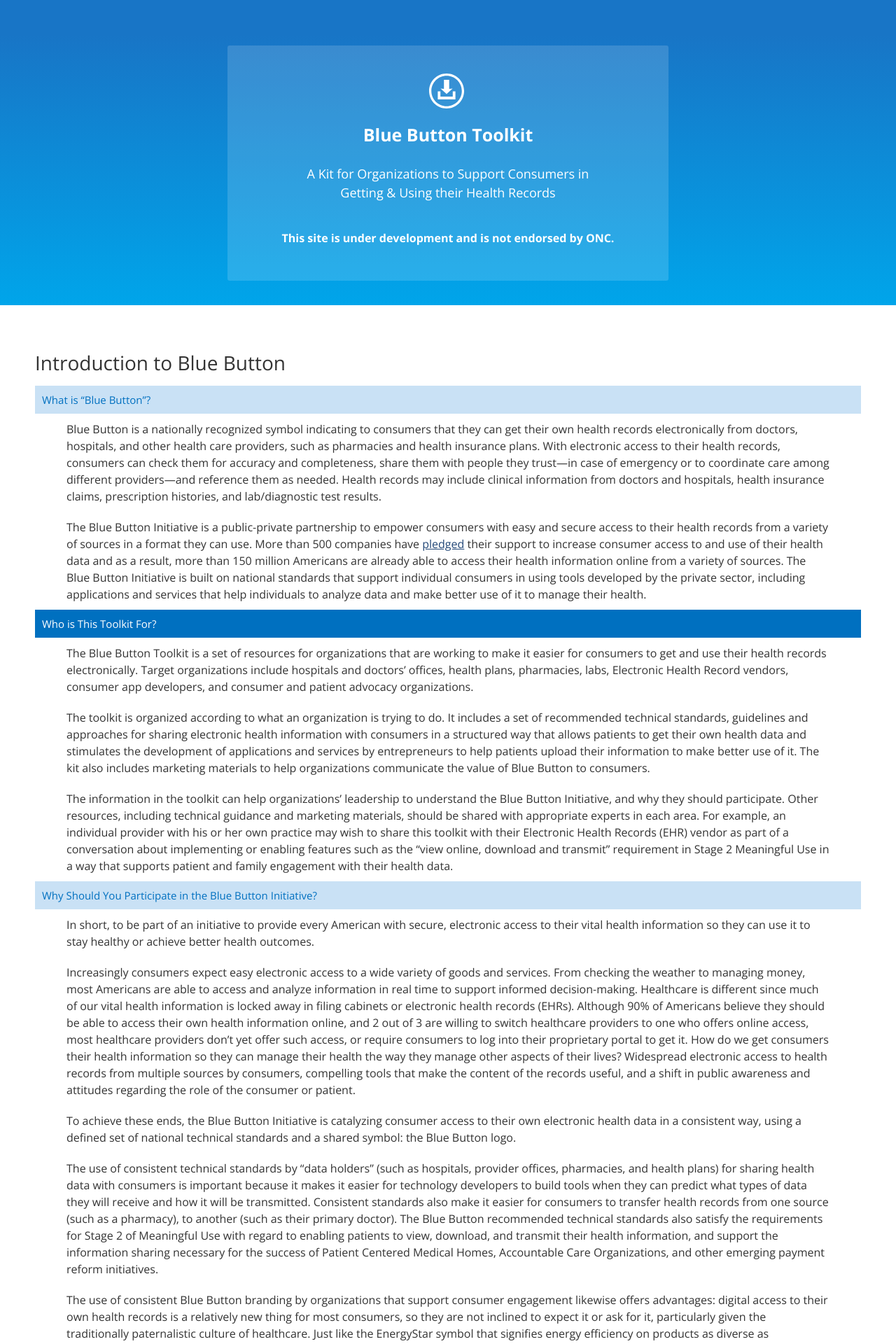
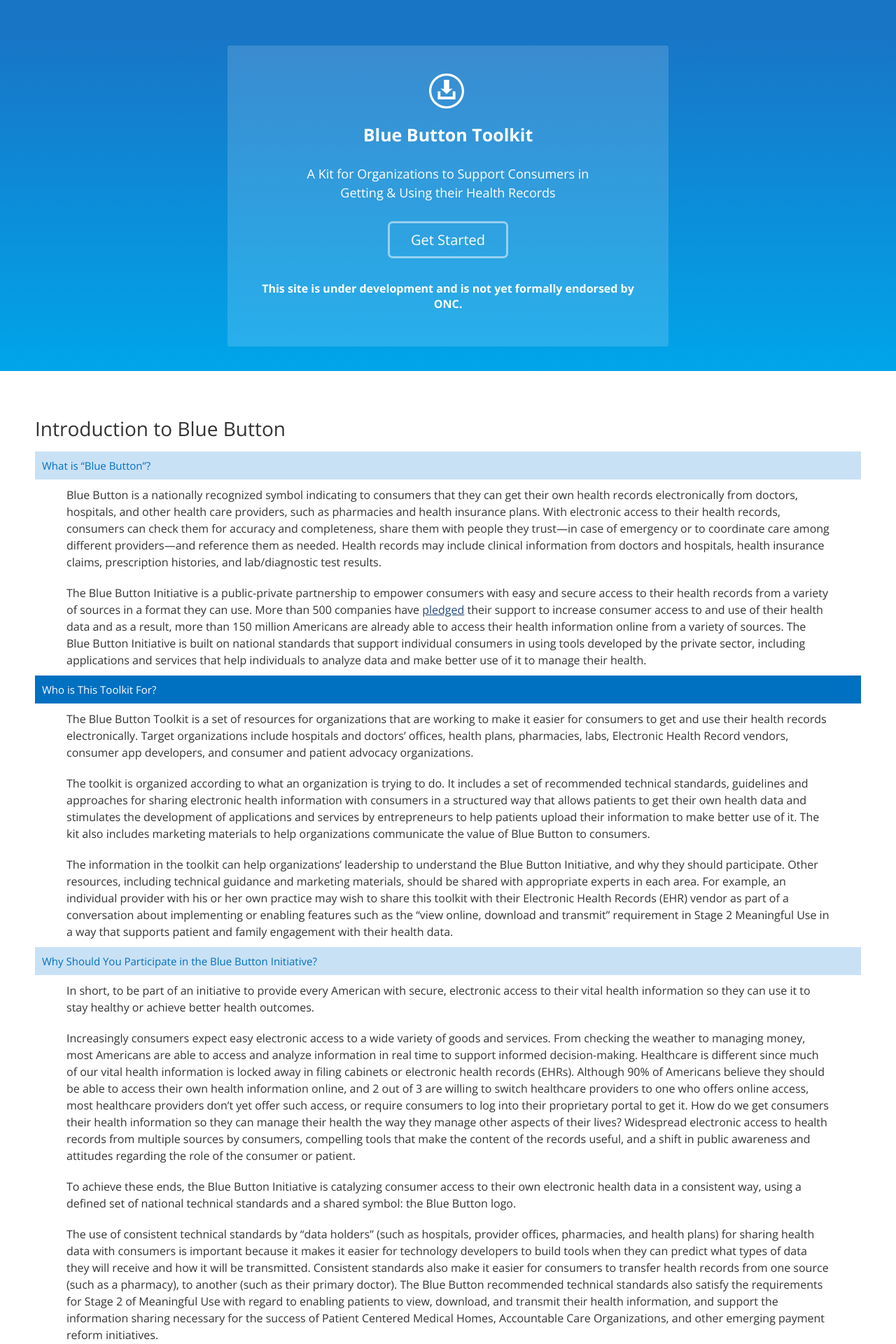
Before and after one commit to blue-button/blue-button-toolkit, a Jekyll site: the page built from selector/index.md, in a window 1280 px wide. Shown: the top 1920 px of the page at 70% size. Built offline with Jekyll 4.4.1, drawn with Linux system fonts in a browser that asks for light colours; nearby versions of some CDN libraries; library files that are not in the unit come from our copies; Markdown is read by kramdown in place of the engine named in the settings; some of the changed lines change nothing that is shown.

Commit message:
Saving progress...

```diff
--- a/_layouts/selector.html
+++ b/_layouts/selector.html
@@ -9,10 +9,11 @@
 		<div class="box">
 			<h1><div class="logo"></div><br />Blue Button Toolkit</h1>
 			<p>A Kit for Organizations to Support Consumers in Getting &amp; Using their Health Records</p>
-			<h5>This site is under development and is not endorsed by ONC.</h5>
-<!-- 		<div class="center">
-			<a class="button" href="#"><span>Go</span></a>
-		</div> -->
+
+			<div class="disclaimer">
+				<a class="button scroll" href="#what"><span>Get Started</span></a>
+			</div>
+			<h5>This site is under development and is not yet formally endorsed by ONC.</h5>
     </div>
   </div>
 </div>
--- a/css/main.css
+++ b/css/main.css
@@ -179,9 +179,9 @@
 }
 
 .page img {
-  display: block;
+  /*display: block;*/
   margin: 0 auto;
-  max-width: 100%;
+  max-width: 50%;
 }
 
 /* footer */
@@ -296,7 +296,12 @@
 	border-radius: 7px;
 	font-size: 20px;
 	border: 3px solid rgba(255, 255, 255, 0.5);
-	padding: 20px 30px;
+	padding: 10px 30px;
+
+}
+
+.content .box .disclaimer {
+	padding-bottom:45px;
 }
 
 .home.first .box .button:hover {
@@ -324,3 +329,7 @@
 .inline {
 	display: inline-block;
 }
+
+.resource_img {
+
+}
--- a/js/selector.js
+++ b/js/selector.js
@@ -1425,32 +1425,39 @@
                             {
                                 "name": ":60 sec Blue Button PSA for Cancer Patients and Survivors",
                                 "description": "60 sec Latina woman in her forties who is living with cancer",
-                                "link": "http://www.healthit.gov/patients-families/video/60-sec-latina-woman-her-forties-who-living-cancer"
+                                "link": "http://www.healthit.gov/patients-families/video/60-sec-latina-woman-her-forties-who-living-cancer",
+                                "img":"../img/selector/cancer60.jpg"
                             },
                             {
                                 "name": ":60 sec Blue Button PSA for Seniors 65+ with chronic conditions",
                                 "description": "60 seconds Blue Button PSA for senior 65+ with chronic conditions",
-                                "link": "http://www.healthit.gov/patients-families/video/60-seconds-blue-button-psa-senior-65-chronic-condition"
+                                "link": "http://www.healthit.gov/patients-families/video/60-seconds-blue-button-psa-senior-65-chronic-condition",
+                                "img":"../img/selector/chronic60.jpg"
                             },
                             {
                                 "name": ":60 sec Blue Button PSA for Caregivers",
                                 "description": "60 sec Blue Button PSA for Caregivers",
-                                "link": "http://www.healthit.gov/patients-families/video/60-sec-blue-button-psa-caregivers"
+                                "link": "http://www.healthit.gov/patients-families/video/60-sec-blue-button-psa-caregivers",
+                                "img":"../img/selector/caregiver60.jpg"
                             },
                             {
                                 "name": ":30 sec Blue Button PSA for Cancer Patients and Survivors",
                                 "description": "30 sec Latina woman in her forties who is living with cancer",
-                                "link": "http://www.healthit.gov/patients-families/video/30-sec-latina-woman-her-forties-who-living-cancer"
+                                "link": "http://www.healthit.gov/patients-families/video/30-sec-latina-woman-her-forties-who-living-cancer",
+                                "img":"../img/selector/cancer30.jpg"
+
                             },
                             {
                                 "name": ":30 sec Blue Button PSA for Seniors 65+ with chronic conditions",
                                 "description": "30 sec 65+ African American man living with diabetes",
-                                "link": "http://www.healthit.gov/patients-families/video/30-sec-65-african-american-man-living-diabetes"
+                                "link": "http://www.healthit.gov/patients-families/video/30-sec-65-african-american-man-living-diabetes",
+                                "img":"../img/selector/diabetes30.jpg"
                             },
                             {
-                                "name": ":30 sec Blue Button PSA video for caregivers",
+                                "name": ":30 sec Blue Button PSA video for Caregivers",
                                 "description": "30 sec Blue Button PSA for Caregivers",
-                                "link": "http://www.healthit.gov/patients-families/video/30-sec-blue-button-psa-video-caregivers"
+                                "link": "http://www.healthit.gov/patients-families/video/30-sec-blue-button-psa-video-caregivers",
+                                "img":"../img/selector/caregiver30.jpg"
                             }
 
                         ]
@@ -1500,7 +1507,8 @@
                             {
                             	"name": "Patient Stories",
                                 "description": "Use the VA Blue Button to Access Your Personal Health Information",
-                                "link": "https://www.youtube.com/watch?v=lGGnda44Yik&list=UUqynwrKIXFPyUCxqkAZ001w"
+                                "link": "https://www.youtube.com/watch?v=lGGnda44Yik&list=UUqynwrKIXFPyUCxqkAZ001w",
+                                "img":"../img/selector/patient_stories.jpg"
                             }
                         ]
                     },{
@@ -1598,6 +1606,14 @@
 var thirdSelectBoxId = "how";
 var recommendationsId = "recommendations";
 
+ $(".scroll").click(function(event){
+     event.preventDefault();
+     //calculate destination place
+     var div_position = $(dest).offset();
+     //go to destination
+     $('html,body').animate({scrollTop: div_position.top}, 'slow');
+ });
+
 $(document).ready(function(){
 
     $("#"+recommendationsId).hide();
@@ -1791,8 +1807,13 @@
 		guidePanelHtml += "<h3>" + $("#"+thirdSelectBoxId+ " :selected").text() +" resources for a " + $("#"+secondSelectBoxId+ " :selected").text()  + "</h3>";
 		guidePanelHtml += "<div>" + resources.description + " </div><br>";
 		$(resources).each(function(a){
-			guidePanelHtml += "<div>" + resources[a].name + " - ";
-			guidePanelHtml += "<a target='_blank' href='" + resources[a].link + "'>View</a></div> <br>";
+			if(resources[a].hasOwnProperty("img")){
+				guidePanelHtml += "<a target='_blank' href='" + resources[a].link + "'><img src='" + resources[a].img + "' /></a></div> <br>";
+			}else{
+				guidePanelHtml += "<div>" + resources[a].name + " - ";
+				guidePanelHtml += "<a target='_blank' href='" + resources[a].link + "'>View</a></div> <br>";
+			}
+
 		});
 	}
 
```
